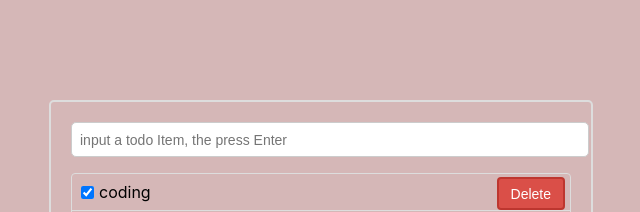
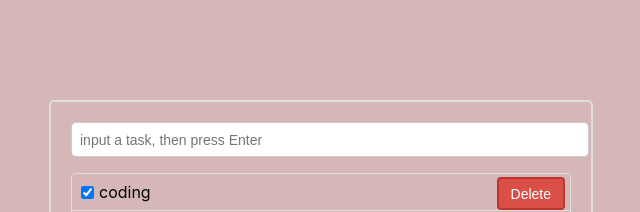
Before and after one commit to chanchiuxyz/todo-list, a React (Create React App) app in the folder todo-list/: page / in a window 1280 px wide. Shown: the top 212 px of the page, without its empty margins (319-959 px from the left). Built offline with nearby package versions, Linux system fonts and the light colour scheme.

Commit message:
fix bugs

```diff
--- a/todo-list/src/components/Header/index.jsx
+++ b/todo-list/src/components/Header/index.jsx
@@ -22,7 +22,7 @@ export default class Header extends Component {
     // console.log(this.props)
     return (
       <div className='todo-header'>
-        <input onKeyUp={this.handleKeyUp} type="text" placeholder='input a todo Item, the press Enter'/>
+        <input onKeyUp={this.handleKeyUp} type="text" placeholder='input a task, then press Enter'/>
       </div>
     )
   }
```
